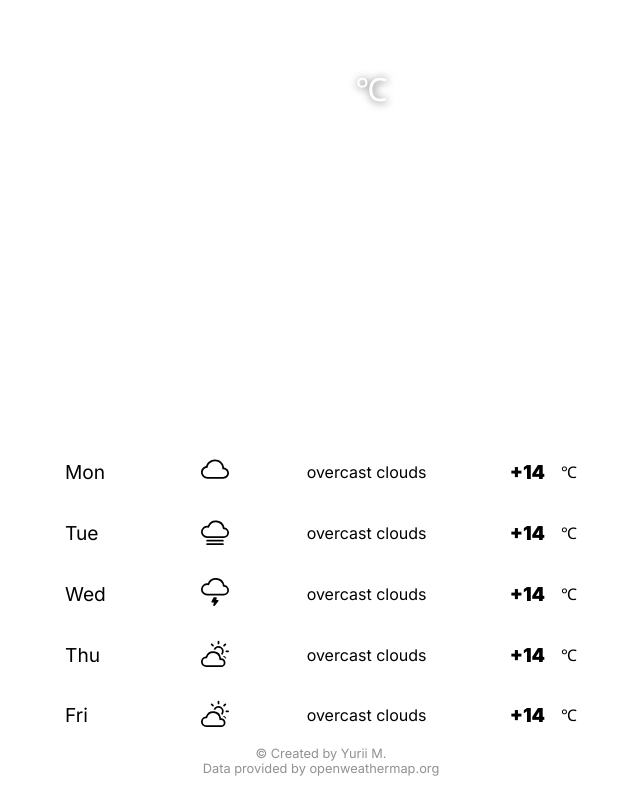
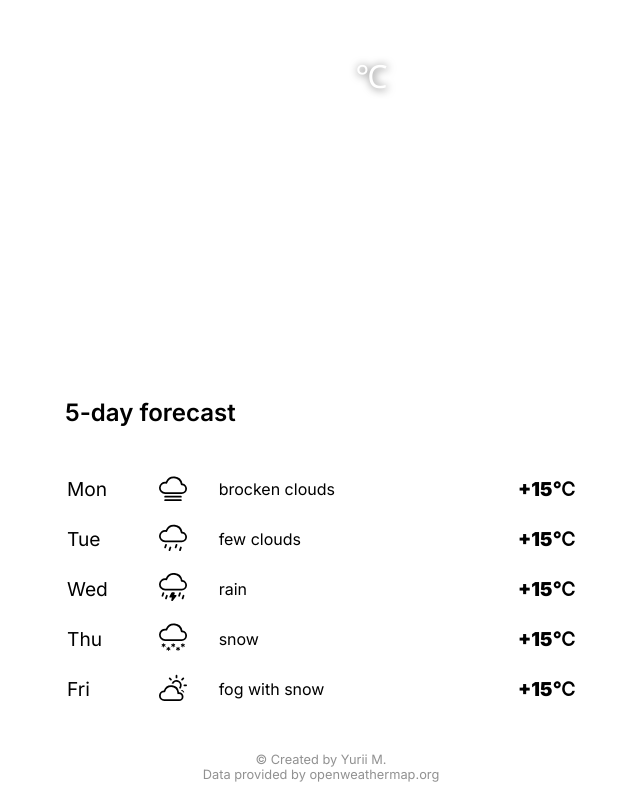
Before and after one commit to mystique4u/weatherapp, a Flask app: page /result in a window 1280 px wide. Shown: the whole page, without its empty margins (319-959 px from the left). Run offline with Flask 3, Linux system fonts and the light colour scheme.

Commit message:
reorganize

```diff
--- a/static/css/result.css
+++ b/static/css/result.css
@@ -24,6 +24,10 @@
     font-size: 1.5rem;
     font-weight: 100;
     margin-right: 0.5rem;
+}
+h2 {
+    font-size: 1.5rem;
+    font-weight: 600;
 }
 
 /*Flex */
@@ -154,7 +158,7 @@ main {
             flex-grow: 6;
     padding-top: 1rem;
     -ms-flex-pack: distribute;
-        justify-content: space-around;
+        justify-content: space-evenly;
     margin: 0 2rem;
 }
 
@@ -237,6 +241,9 @@ footer {
   font-size: .8rem;
   color: #3636368b;
   text-align: center;
+}
+#forecast td {
+    padding: 0.5rem 0;
 }
 
 @-webkit-keyframes animatedBackground {
--- /dev/null
+++ b/static/js/modal.js
@@ -0,0 +1,25 @@
+    // Get the modal
+    var modal = document.getElementById("ModalSearch");
+
+    // Get the button that opens the modal
+    var btn = document.getElementById("btnmodal");
+
+    // Get the <span> element that closes the modal
+    var span = document.getElementsByClassName("close")[0];
+
+    //When the user clicks the button, open the modal
+    btn.onclick = function() {
+        modal.style.display = "block";
+    }
+
+    // When the user clicks on <span> (x), close the modal
+    span.onclick = function() {
+        modal.style.display = "none";
+    }
+
+    // When the user clicks anywhere outside of the modal, close it
+    window.onclick = function(event) {
+        if (event.target == modal) {
+        modal.style.display = "none";
+        }
+    }
--- a/templates/result.html
+++ b/templates/result.html
@@ -6,6 +6,9 @@
     <meta name="color-scheme" content="dark light">
     <link rel="stylesheet" href="/static/css/result.css">
     <script src="/static/js/result.js" defer></script>
+    <script src="/static/js/cities.js"></script>
+    <script src="/static/js/autocomplete.js" defer></script>
+    <script src="/static/js/modal.js" defer></script>
     <link rel="preconnect" href="https://fonts.googleapis.com">
     <link rel="preconnect" href="https://fonts.gstatic.com" crossorigin>
     <link href="https://fonts.googleapis.com/css2?family=Inter:wght@100..900&display=swap" rel="stylesheet">
@@ -44,11 +47,41 @@
         </p>
     </main>
     <section id="forecast">
-        <p class="forecast_row"><span class="wday">Mon</span><span class="wsicon"><img class="wsvg" src="/static/images/states_icons/cloud.svg" alt=""></span><span class="wsdescription">overcast clouds</span><span class="temperature">+14</span><span class="celsius">&#8451</span></p>
-        <p class="forecast_row"><span class="wday">Tue</span><span class="wsicon"><img class="wsvg" src="/static/images/states_icons/cloud-fog.svg" alt=""></span><span class="wsdescription">overcast clouds</span><span class="temperature">+14</span><span class="celsius">&#8451</span></p>
-        <p class="forecast_row"><span class="wday">Wed</span><span class="wsicon"><img class="wsvg" src="/static/images/states_icons/cloud-lightning.svg" alt=""></span><span class="wsdescription">overcast clouds</span><span class="temperature">+14</span><span class="celsius">&#8451</span></p>
-        <p class="forecast_row"><span class="wday">Thu</span><span class="wsicon"><img class="wsvg" src="/static/images/states_icons/cloud-sun.svg" alt=""></span><span class="wsdescription">overcast clouds</span><span class="temperature">+14</span><span class="celsius">&#8451</span></p>
-        <p class="forecast_row"><span class="wday">Fri</span><span class="wsicon"><img class="wsvg" src="/static/images/states_icons/cloud-sun.svg" alt=""></span><span class="wsdescription">overcast clouds</span><span class="temperature">+14</span><span class="celsius">&#8451</span></p>
+        <h2>5-day forecast</h2>
+        <table>
+            <tbody>
+                <tr>
+                    <td class="wday">Mon</td>
+                    <td><img class="wsvg" src="/static/images/states_icons/cloud-fog.svg" alt=""></td>
+                    <td class="wsdescription">brocken clouds</td>
+                    <td class="temperature">+15&#8451</td>
+                </tr>
+                <tr>
+                    <td class="wday">Tue</td>
+                    <td class="wsicon"><img class="wsvg" src="/static/images/states_icons/cloud-drizzle.svg" alt=""></td>
+                    <td class="wsdescription">few clouds</td>
+                    <td class="temperature">+15&#8451</td>
+                </tr>
+                <tr>
+                    <td class="wday">Wed</td>
+                    <td class="wsicon"><img class="wsvg" src="/static/images/states_icons/cloud-lightning-rain.svg" alt=""></td>
+                    <td class="wsdescription">rain</td>
+                    <td class="temperature">+15&#8451</td>
+                </tr>
+                <tr>
+                    <td class="wday">Thu</td>
+                    <td class="wsicon"><img class="wsvg" src="/static/images/states_icons/cloud-snow.svg" alt=""></td>
+                    <td class="wsdescription">snow</td>
+                    <td class="temperature">+15&#8451</td>
+                </tr>
+                <tr>
+                    <td class="wday">Fri</td>
+                    <td class="wsicon"><img class="wsvg" src="/static/images/states_icons/cloud-sun.svg" alt=""></td>
+                    <td class="wsdescription">fog with snow</td>
+                    <td class="temperature">+15&#8451</td>
+                </tr>
+            </tbody>
+        </table>
     </section>
     <footer>
         <p id="copyright">&copy; Created by Yurii M. <br>Data provided by openweathermap.org</p>
```
Also changed, not shown: static/css/style.css (+10 -2 lines), static/js/autocomplete.js (added, +107 -0 lines), static/js/script.js (+0 -128 lines), templates/index.html (+2 -7 lines).
